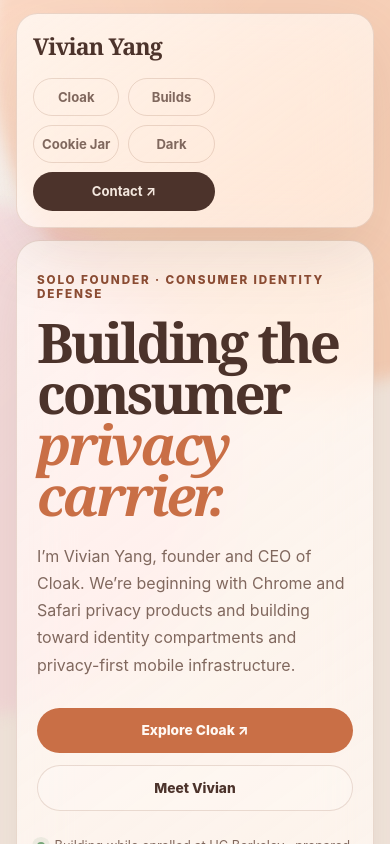
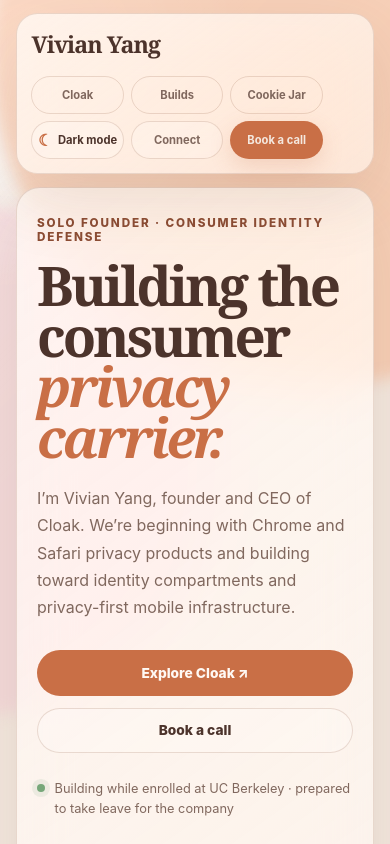
Before and after one commit to billionairebumblebee/vivianyang, a Next.js app: page / in a window 390 px wide. Shown: the top 844 px of the page. Built offline with nearby package versions, Linux system fonts and the light colour scheme.

Commit message:
Tighten recruiter hierarchy and calls to action

```diff
--- a/app/page.tsx
+++ b/app/page.tsx
@@ -77,8 +77,9 @@ export default function PortfolioPage() {
           <a href="#cloak">Cloak</a>
           <a href="#builds">Builds</a>
           <a href="#cookie-jar">Cookie Jar</a>
-          <button onClick={toggleTheme} aria-label={isDark ? "Use light theme" : "Use dark theme"}>{isDark ? "Light" : "Dark"}</button>
-          <a className="nav-cta" href={`mailto:${email}`}>Contact ↗</a>
+          <button className="theme-toggle" onClick={toggleTheme} aria-label={isDark ? "Switch to light mode" : "Switch to dark mode"}><span aria-hidden="true">{isDark ? "☀" : "☾"}</span>{isDark ? "Light mode" : "Dark mode"}</button>
+          <a className="nav-connect" href="https://www.linkedin.com/in/viviany31" target="_blank" rel="noreferrer">Connect</a>
+          <a className="nav-cta" href={calendly} target="_blank" rel="noreferrer">Book a call</a>
         </div>
       </nav>
 
@@ -91,7 +92,7 @@ export default function PortfolioPage() {
           </p>
           <div className="hero-actions">
             <a className="button primary" href="https://cloak.build/" target="_blank" rel="noreferrer">Explore Cloak ↗</a>
-            <a className="button secondary" href={calendly} target="_blank" rel="noreferrer">Meet Vivian</a>
+            <a className="button secondary" href={calendly} target="_blank" rel="noreferrer">Book a call</a>
           </div>
           <p className="founder-status"><span /> Building while enrolled at UC Berkeley · prepared to take leave for the company</p>
         </div>
@@ -147,7 +148,6 @@ export default function PortfolioPage() {
           <div><p className="eyebrow">03 · Distribution proof</p><h2>2M+ organic views.</h2><p>I grew a consumer content channel organically—proof that I can find a message, earn attention, and learn from real audiences.</p></div>
           <div className="creator-links"><a href="https://www.instagram.com/vivianbuilds/" target="_blank" rel="noreferrer">Instagram · @vivianbuilds ↗</a><a href="https://www.tiktok.com/@vivianbuilds" target="_blank" rel="noreferrer">TikTok · @vivianbuilds ↗</a><span>Consumer storytelling</span><span>Organic distribution</span></div>
         </article>
-        <article className="pcg-card glass"><p className="eyebrow">Operating range</p><h3>Piedmont Consulting Group</h3><p className="role">Consultant</p><p>Advised startup projects across product, GTM, onboarding, UX, and operations.</p></article>
         <div className="reels-grid" aria-label="Featured Instagram videos">
           {reels.map((reel) => <article className="reel-card glass" key={reel.href}><div className="reel-frame"><iframe src={reel.embed} title={reel.title} loading="lazy" allow="autoplay; clipboard-write; encrypted-media; picture-in-picture; web-share" allowFullScreen /></div><a href={reel.href} target="_blank" rel="noreferrer">Watch on Instagram ↗</a></article>)}
         </div>
@@ -155,16 +155,10 @@ export default function PortfolioPage() {
 
       <section id="story" className="story-section section-space">
         <article className="story-card glass"><p className="eyebrow">04 · Founder story</p><h2>Direct enough to ask. Resourceful enough to find a way.</h2><p>The Berkeley polo story is a small but accurate preview of how I operate: I go to the source, make the ask, and keep moving.</p><span className="story-hook">Ask me how I got the polo ↗</span></article>
-        <article className="operating-card glass"><p className="eyebrow">Operating system</p><h3>AI-native, not AI-delegated.</h3><p>I use coding agents to move unusually fast, but specifications, product judgment, debugging, testing, and final decisions stay mine.</p><div className="operating-stats"><strong>13.2B lifetime tokens</strong><span>789.8M peak · 66-day streak</span></div></article>
+        <article className="student-card glass"><p className="eyebrow">Berkeley, beyond class</p><h3>A technical student who shows up.</h3><div className="activity-list"><div><strong>UC Berkeley</strong><span>Mechanical Engineering</span></div><div><strong>Piedmont Consulting Group</strong><span>Consultant · product, GTM, onboarding, and UX</span></div><div><strong>Founder Summit · SkyDeck ACE</strong><span>Selected founder programs</span></div></div><p className="student-note">Earlier: Berkeley Lab technical programs · DECA placement</p></article>
       </section>
 
-      <section className="credentials section-space">
-        <div><p className="eyebrow">Education</p><h3>UC Berkeley</h3><p>Mechanical Engineering</p></div>
-        <div><p className="eyebrow">Programs</p><h3>Founder Summit · SkyDeck ACE</h3><p>Selected founder programs</p></div>
-        <div><p className="eyebrow">Earlier awards</p><h3>Berkeley Lab selectivity · DECA placement</h3><p>Selective technical programs and competitive placement</p></div>
-      </section>
-
-      <footer className="footer glass"><div><p className="eyebrow">Build something consequential</p><h2>Talk with Vivian.</h2></div><div className="footer-actions"><a href={`mailto:${email}`}>{email}</a><a href="https://www.linkedin.com/in/viviany31" target="_blank" rel="noreferrer">LinkedIn ↗</a><a href="https://github.com/billionairebumblebee" target="_blank" rel="noreferrer">GitHub ↗</a></div></footer>
+      <footer className="footer glass"><div className="footer-copy"><p className="eyebrow">Build something consequential</p><h2>Talk with Vivian.</h2><blockquote>“Let all that you do be done in love.” <cite>1 Corinthians 16:14</cite></blockquote></div><div className="footer-cta-group"><a className="button primary" href={calendly} target="_blank" rel="noreferrer">Book a call</a><a className="button secondary" href="https://www.linkedin.com/in/viviany31" target="_blank" rel="noreferrer">Connect on LinkedIn ↗</a><div className="footer-actions"><a href={`mailto:${email}`}>{email}</a><a href="https://github.com/billionairebumblebee" target="_blank" rel="noreferrer">GitHub ↗</a><a href="https://www.instagram.com/vivianbuilds/" target="_blank" rel="noreferrer">Instagram ↗</a></div></div></footer>
     </main>
   );
 }
--- a/app/portfolio.css
+++ b/app/portfolio.css
@@ -968,3 +968,220 @@ button {
     padding: 1.25rem;
   }
 }
+
+/* Compact recruiter-first hierarchy */
+.site-shell {
+  padding-bottom: 2.5rem;
+}
+
+.nav-links {
+  gap: 0.65rem;
+}
+
+.nav-links .theme-toggle,
+.nav-links .nav-connect {
+  display: inline-flex;
+  align-items: center;
+  justify-content: center;
+  gap: 0.35rem;
+  min-height: 2.45rem;
+  padding: 0.55rem 0.72rem;
+  border: 1px solid var(--line);
+  border-radius: 999px;
+  background: rgba(255, 255, 255, 0.2);
+  color: var(--ink);
+}
+
+.nav-links > .nav-connect {
+  color: var(--ink);
+}
+
+.nav-links .theme-toggle {
+  cursor: pointer;
+}
+
+.nav-links .theme-toggle span {
+  color: var(--accent);
+  font-size: 1rem;
+  line-height: 1;
+}
+
+.nav-cta {
+  background: var(--accent);
+  color: #fff9f4;
+  box-shadow: 0 8px 22px rgba(201, 111, 70, 0.2);
+}
+
+.hero {
+  min-height: 36rem;
+  gap: clamp(1.75rem, 4vw, 4rem);
+  padding: clamp(2.25rem, 4vw, 4rem);
+}
+
+.section-space {
+  padding-top: clamp(3.25rem, 5vw, 5rem);
+  padding-bottom: clamp(3.25rem, 5vw, 5rem);
+}
+
+.cloak-section {
+  gap: clamp(1.75rem, 3.5vw, 3.5rem);
+}
+
+.section-heading {
+  margin-bottom: clamp(1.5rem, 2.5vw, 2.25rem);
+}
+
+.build-body {
+  min-height: 14rem;
+}
+
+.distribution {
+  grid-template-columns: 1fr;
+}
+
+.creator-card {
+  grid-column: 1 / -1;
+}
+
+.reel-frame {
+  height: clamp(31rem, 48vw, 37rem);
+  aspect-ratio: auto;
+}
+
+.student-card {
+  display: flex;
+  flex-direction: column;
+  min-height: 100%;
+  padding: clamp(1.6rem, 3vw, 2.5rem);
+  border-radius: 1.7rem;
+}
+
+.student-card h3 {
+  margin: 0.8rem 0 1.4rem;
+  font-family: Georgia, "Times New Roman", serif;
+  font-size: clamp(1.75rem, 3vw, 2.7rem);
+  line-height: 1.05;
+  letter-spacing: -0.045em;
+}
+
+.activity-list {
+  display: grid;
+  gap: 0;
+  border-top: 1px solid var(--line);
+}
+
+.activity-list > div {
+  display: grid;
+  grid-template-columns: minmax(9rem, 0.85fr) 1.15fr;
+  gap: 1rem;
+  padding: 0.9rem 0;
+  border-bottom: 1px solid var(--line);
+}
+
+.activity-list strong {
+  font-size: 0.82rem;
+}
+
+.activity-list span,
+.student-note {
+  color: var(--muted);
+  font-size: 0.76rem;
+  line-height: 1.5;
+}
+
+.student-note {
+  margin: auto 0 0;
+  padding-top: 1rem;
+}
+
+.footer {
+  align-items: center;
+  padding: clamp(1.5rem, 3vw, 2.4rem);
+}
+
+.footer-copy blockquote {
+  margin: 1rem 0 0;
+  color: var(--muted);
+  font-family: Georgia, "Times New Roman", serif;
+  font-size: 0.88rem;
+}
+
+.footer-copy cite {
+  font-family: inherit;
+  font-size: 0.72rem;
+  font-style: normal;
+}
+
+.footer-cta-group {
+  display: grid;
+  justify-items: end;
+  gap: 0.75rem;
+}
+
+.footer-cta-group > .button {
+  min-width: 12rem;
+}
+
+.footer-actions {
+  gap: 0.75rem;
+}
+
+@media (max-width: 620px) {
+  .site-nav {
+    padding: 0.9rem;
+  }
+
+  .nav-links {
+    grid-template-columns: repeat(3, minmax(0, 1fr));
+    gap: 0.45rem;
+  }
+
+  .nav-links > a,
+  .nav-links button,
+  .nav-links .theme-toggle,
+  .nav-links .nav-connect {
+    min-height: 2.35rem;
+    padding: 0.42rem 0.35rem;
+    font-size: 0.7rem;
+  }
+
+  .nav-links .nav-cta {
+    grid-column: auto;
+  }
+
+  .hero {
+    min-height: auto;
+    padding: 1.75rem 1.25rem 2rem;
+  }
+
+  .section-space {
+    padding-top: 3.25rem;
+    padding-bottom: 3.25rem;
+  }
+
+  .cookie-frame {
+    height: 26rem;
+  }
+
+  .reel-frame {
+    height: 32rem;
+  }
+
+  .student-card {
+    padding: 1.35rem;
+  }
+
+  .activity-list > div {
+    grid-template-columns: 1fr;
+    gap: 0.25rem;
+  }
+
+  .footer-cta-group {
+    width: 100%;
+    justify-items: stretch;
+  }
+
+  .footer-cta-group > .button {
+    width: 100%;
+  }
+}
```
